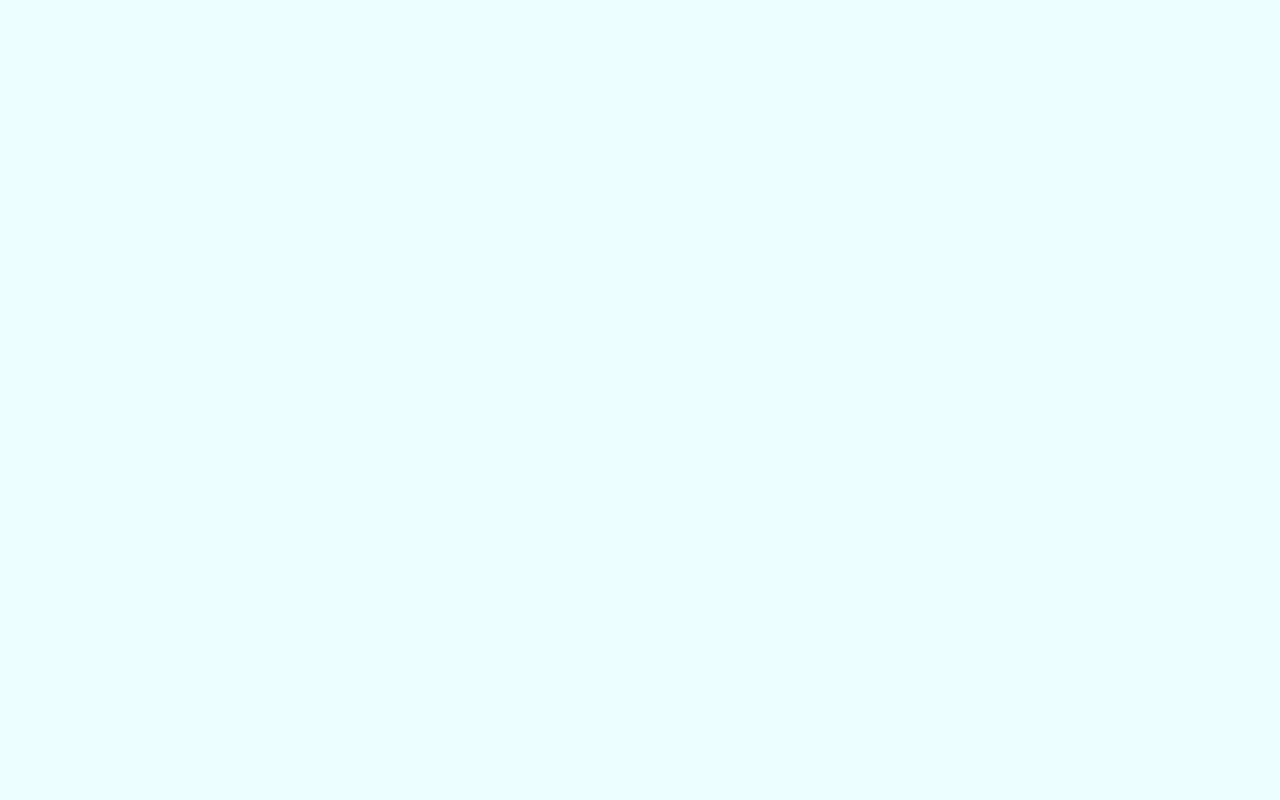
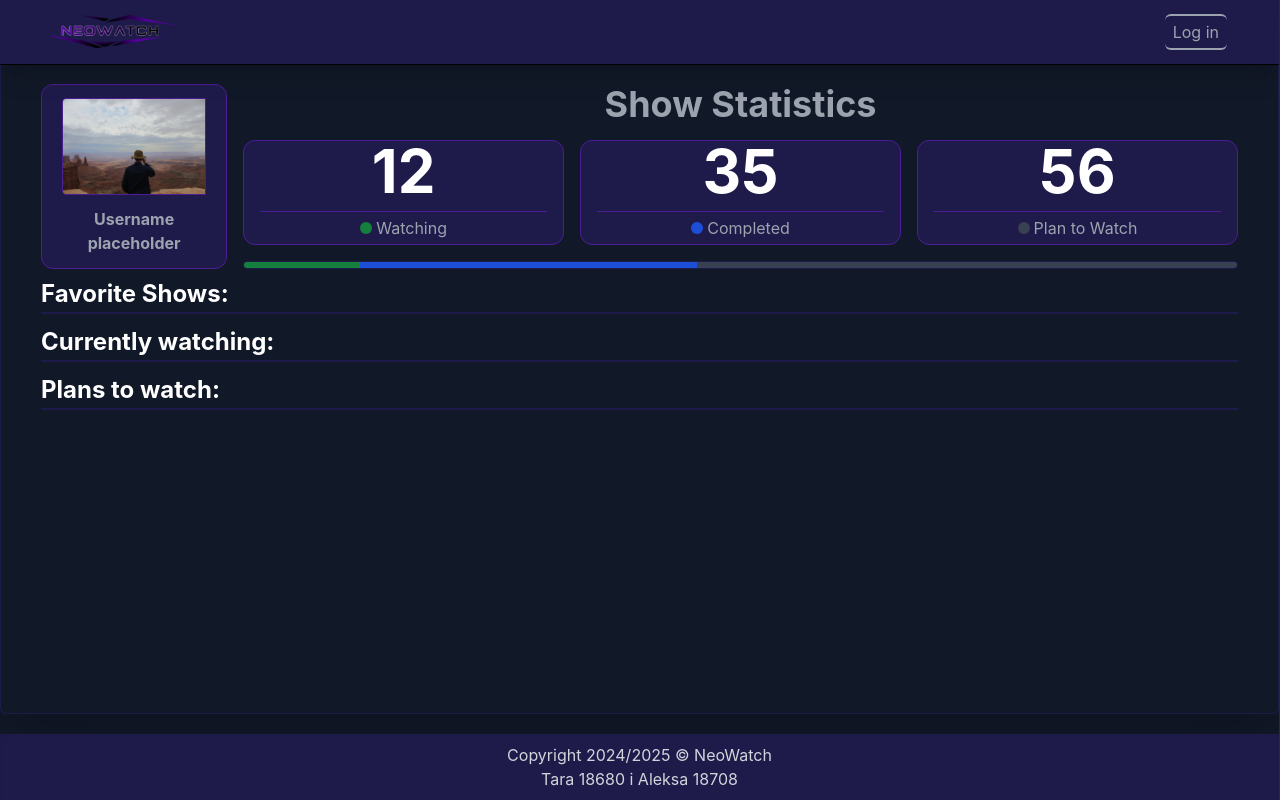
Before and after one commit to tarajev/neowatch, a React (Create React App) app in the folder frontend/: page /profile in a window 1280 px wide. Before the commit this address had no page. Built offline with nearby package versions, Linux system fonts and the light colour scheme.

Commit message:
Dodata inicijalna stranica profila

```diff
--- a/frontend/src/App.js
+++ b/frontend/src/App.js
@@ -1,5 +1,6 @@
 import LandingPage from "./views/LandingPage"
 import MainPage from "./views/MainPage"
+import Profile from "./views/Profile"
 import AuthorizationContext from './context/AuthorizationContext';
 import './App.css';
 import { BrowserRouter, Routes, Route } from "react-router-dom";
@@ -36,6 +37,7 @@ function App() {
           <Routes>
             <Route path="/main" element={<MainPage />} />
             <Route path="/landingpage" element={<LandingPage />} />
+            <Route path="/profile" element={<Profile />} />
           </Routes>
         </BrowserRouter>
       </AuthorizationContext.Provider>
--- /dev/null
+++ b/frontend/src/components/ColorLine.js
@@ -0,0 +1,21 @@
+import React from 'react'
+
+export default function ColorLine({ values }) {
+  const total = values.reduce((sum, value) => sum + value, 0);
+  const colors = ['bg-green-700', 'bg-blue-700', 'bg-gray-700'];
+
+  return (
+    <div className="flex w-full h-2 rounded overflow-hidden border border-indigo-950">
+      {values.map((value, index) => {
+        const widthPercentage = (value / total) * 100;
+        return (
+          <div
+            key={index}
+            className={`${colors[index % colors.length]}`}
+            style={{ width: `${widthPercentage}%` }}
+          />
+        );
+      })}
+    </div>
+  );
+};
--- /dev/null
+++ b/frontend/src/views/Profile.js
@@ -0,0 +1,93 @@
+import React, { useState, useEffect, useContext } from 'react'
+import { useNavigate, useParams } from 'react-router-dom';
+import { Page, Link } from '../components/BasicComponents'
+import AuthorizationContext from '../context/AuthorizationContext'
+import axios from 'axios'
+import profilePhoto from "../images/profilepicture.jpg";
+import ColorLine from "../components/ColorLine"
+
+export default function DrawProfile() {
+  const { APIUrl, contextUser } = useContext(AuthorizationContext);
+  const [userStats, setUserStats] = useState(null);
+
+  useEffect(() => {
+    console.log(contextUser.role);
+    if (contextUser.role == "User")
+      getUserStats(contextUser.username);
+  }, []);
+
+  useEffect(() => {
+    console.log("Updated userStats:", userStats);
+  }, [userStats]);
+
+  const getUserStats = async (username) => {
+    var route = `User/GetUserStats/${username}`;
+    await axios.get(APIUrl + route, {
+      headers: {
+        Authorization: `Bearer ${contextUser.jwtToken}`
+      }
+    })
+      .then(result => {
+        setUserStats(result.data)
+      })
+      .catch(error => {
+        console.log(error);
+      })
+  }
+
+  return (
+    <Page loading={true}>
+      {/* TOP SECTION */}
+      <div className='grid grid-cols-12 gap-4 h-44 mb-4'>
+        <div className='col-span-2 bg-indigo-950 border border-violet-900 rounded-xl content-center '>
+          <img className='max-w-36 max-h-36 justify-self-center border border-violet-900 rounded-l' src={profilePhoto} />
+          <p className='text-gray-400 font-bold text-center p-3 -mb-3'>Username placeholder</p>
+        </div>
+        <div className='col-span-10'>
+          <div className='grid grid-cols-3 gap-4 text-gray-400 text-center'>
+            <div className='col-span-3 font-bold text-4xl'>
+              Show Statistics
+            </div>
+            <div className='bg-indigo-950 border border-violet-900 rounded-xl'>
+              <p className='section-title !text-6xl'>
+                12
+              </p>
+              <div className='flex bg-indigo-950 border-t mx-4 py-1 border-violet-900 justify-center items-center'>
+                <span className='bg-green-700 w-3 h-3 rounded-full mr-1' />
+                <span>Watching</span>
+              </div>
+            </div>
+            <div className='bg-indigo-950 border border-violet-900 rounded-xl'>
+              <p className='section-title !text-6xl'>
+                35
+              </p>
+              <div className='flex bg-indigo-950 border-t mx-4 py-1 border-violet-900 justify-center items-center'>
+                <span className='bg-blue-700 w-3 h-3 rounded-full mr-1' />
+                <span>Completed</span>
+              </div>
+            </div>
+            <div className='bg-indigo-950 border border-violet-900 rounded-xl'>
+              <p className='section-title !text-6xl'>
+                56
+              </p>
+              <div className='flex bg-indigo-950 border-t mx-4 py-1 border-violet-900 justify-center items-center'>
+                <span className='bg-gray-700 w-3 h-3 rounded-full mr-1' />
+                <span>Plan to Watch</span>
+              </div>
+            </div>
+            <div className='col-span-3 align-bottom'>
+              <ColorLine values={[12, 35, 56]} />
+            </div>
+          </div>
+        </div>
+      </div>
+
+      {/* BOTTOM SECTION */}
+      <div className='grid grid-cols-12'>
+        <p className='col-span-12 section-title border-b-2 border-indigo-950'>Favorite Shows:</p>
+        <p className='col-span-12 section-title border-b-2 border-indigo-950'>Currently watching:</p>
+        <p className='col-span-12 section-title border-b-2 border-indigo-950'>Plans to watch:</p>
+      </div>
+    </Page>
+  );
+}
```
